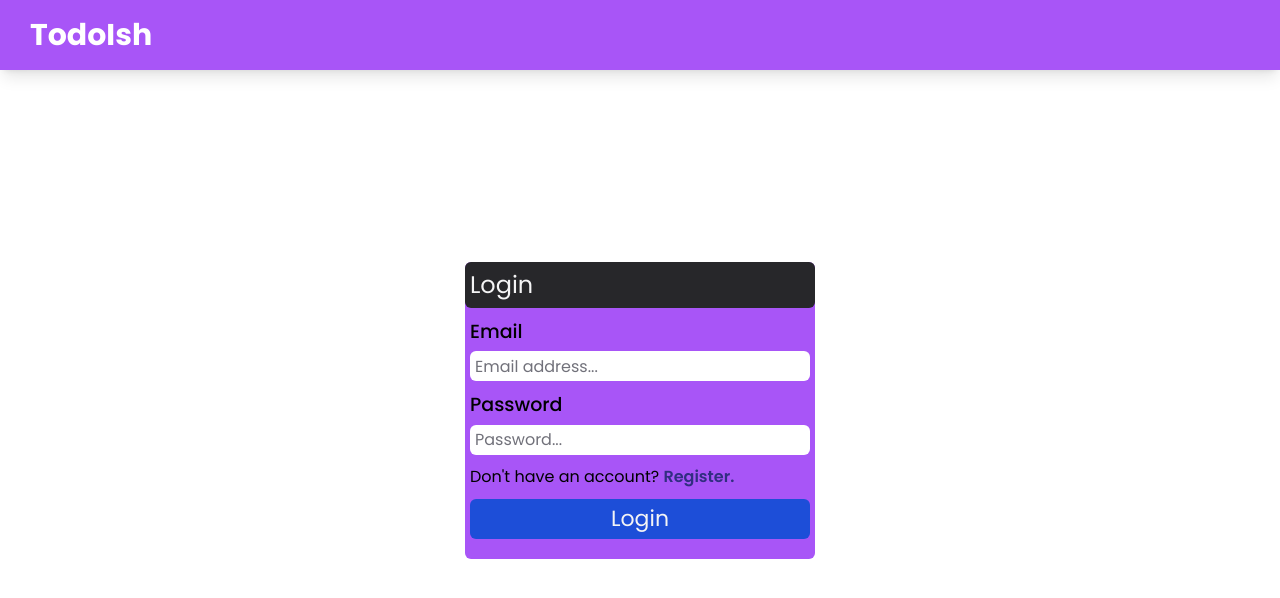
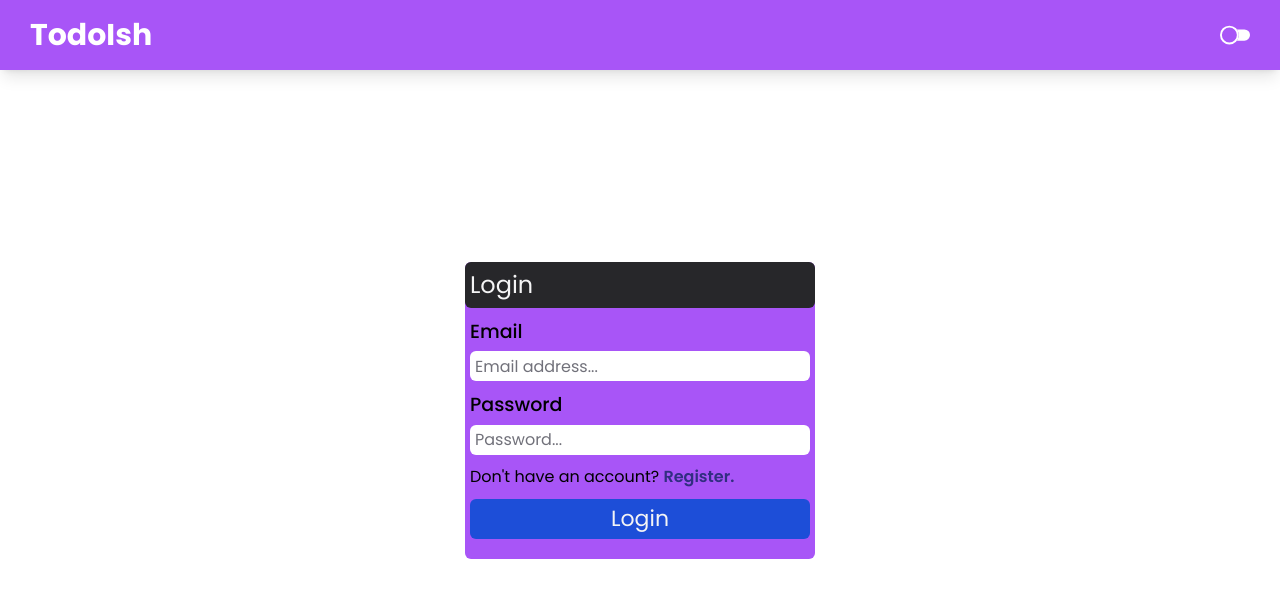
Before and after one commit to Swayangdipta/TodoIsh-Frontend, a React (Create React App) app: page / in a window 1280 px wide. Shown: the top 598 px of the page. Built offline with nearby package versions, Linux system fonts and the light colour scheme; no server answers.

Commit message:
Added Dark Mode partially

```diff
--- a/src/App.js
+++ b/src/App.js
@@ -1,4 +1,4 @@
-import { useContext, useEffect } from 'react';
+import { useState } from 'react';
 import {BrowserRouter as Router,Route,Routes} from 'react-router-dom'
 import {ToastContainer} from 'react-toastify'
 import 'react-toastify/dist/ReactToastify.css';
@@ -7,17 +7,22 @@ import Home from './components/Home';
 import {TodoProvider} from './context/TodoContext'
 
 function App() {
+  const [darkToggle,setDarkToggle] = useState(false)
+
   return (
-    <div className="App w-[100vw] min-h-[100vh] font-['poppins']">
+    <div className={`App w-[100vw] min-h-[100vh] font-['poppins'] ${darkToggle && 'dark'}`}>
+      <div className='w-[100vw] min-h-[100vh] dark:bg-zinc-800'>
         <ToastContainer />
         <TodoProvider>
         <Router>
           <Routes>
-          <Route path='/' element={<AuthSection />} />
-          <Route path='/home' element={<Home />} />
+            <Route path='/' element={<AuthSection darkToggle={darkToggle} setDarkToggle={setDarkToggle} />} />
+            <Route path='/home' element={<Home darkToggle={darkToggle} setDarkToggle={setDarkToggle} />} />
           </Routes>
         </Router>
         </TodoProvider>
+      </div>
+
     </div>
   );
 }
--- a/src/components/AuthSection.jsx
+++ b/src/components/AuthSection.jsx
@@ -4,13 +4,13 @@ import { isAuthenticated } from '../utils/LocalStorage'
 import AuthForm from './AuthForm'
 import Header from './Header'
 
-const AuthSection = () => {
+const AuthSection = ({darkToggle,setDarkToggle=f=>f}) => {
 
     const {user} = isAuthenticated()
   return (
     <>
         {user && (<Navigate to={"/home"} />)}
-        <Header location='auth' />
+        <Header location='auth' darkToggle={darkToggle} setDarkToggle={setDarkToggle} />
         <AuthForm />
     </>
   )
--- a/src/components/CreateTodoForm.jsx
+++ b/src/components/CreateTodoForm.jsx
@@ -68,7 +68,7 @@ const CreateTodoForm = () => {
         })
     }
   return (
-    <div className='w-[80vw] h-[200px] bg-purple-400 rounded-md mx-auto mt-[30px]'>
+    <div className='w-[80vw] h-[200px] dark:bg-zinc-900 bg-purple-400 rounded-md mx-auto mt-[30px]'>
         <form className='w-[100%] flex justify-center gap-[20px]'>
             <div className="formLeft flex flex-col w-[70%] mt-[20px]">
                 <input value={title} onChange={e=>handleChange("title",e)} type="text" placeholder='Type your todo here...' className='outline-none rounded-md indent-[10px] h-[30px]' />
--- a/src/components/Header.jsx
+++ b/src/components/Header.jsx
@@ -1,21 +1,28 @@
 import React, { useState } from 'react'
 import {ImMenu} from 'react-icons/im'
 import Menu from './Menu'
+import {BsToggle2On,BsToggle2Off} from 'react-icons/bs'
 
-const Header = ({location="home"}) => {
+const Header = ({location="home",darkToggle,setDarkToggle=f=>f}) => {
     const [isMenuOpen,setIsMenuOpen] = useState(false)
 
     const toggleMenu = () => {
         setIsMenuOpen(!isMenuOpen)
     }
   return (
-    <div className='w-[100vw] h-[70px] bg-purple-500 flex items-center justify-between shadow-lg'>
+    <div className='w-[100vw] h-[70px] dark:bg-zinc-900 bg-purple-500 flex items-center justify-between shadow-lg'>
         <h3 className="text-[30px] text-white font-[700] ml-[30px]">TodoIsh</h3>
-        {
-            location === "home" || location === "profile" ? (
-                <ImMenu onClick={toggleMenu} className='text-[30px] text-white mr-[30px] cursor-pointer' />
-            ) : ''
-        }
+        <div className='flex'>
+            {
+                darkToggle ? (<BsToggle2On onClick={e=>setDarkToggle(!darkToggle)} className='text-[30px] text-white mr-[30px] cursor-pointer' />) : (<BsToggle2Off onClick={e=>setDarkToggle(!darkToggle)} className='text-[30px] text-white mr-[30px] cursor-pointer' />)
+            }
+            {
+                location === "home" || location === "profile" ? (
+                    <ImMenu onClick={toggleMenu} className='text-[30px] text-white mr-[30px] cursor-pointer' />
+                ) : ''
+            }
+        </div>
+
         {
             isMenuOpen && (<Menu />)
         }
--- a/src/components/Home.jsx
+++ b/src/components/Home.jsx
@@ -8,7 +8,7 @@ import {toast} from 'react-toastify'
 import TodoContainer from './TodoContainer'
 import { Navigate } from 'react-router-dom'
 
-const Home = () => {
+const Home = ({darkToggle,setDarkToggle=f=>f}) => {
     const [todos,setTodos] = useContext(TodoContext)
     const [isLoading,setIsLoading] = useState(false)
     const {user,token} = isAuthenticated()
@@ -34,7 +34,7 @@ const Home = () => {
         {
             !token && (<Navigate to={"/"} />)
         }
-        <Header />
+        <Header darkToggle={darkToggle} setDarkToggle={setDarkToggle} />
         <CreateTodoForm />
         <TodoContainer />
     </>
--- a/tailwind.config.js
+++ b/tailwind.config.js
@@ -1,5 +1,6 @@
 /** @type {import('tailwindcss').Config} */
 module.exports = {
+  darkMode: 'class',
   content: ["./src/**/*.{js,jsx,ts,tsx}",],
   theme: {
     fontFamily: {
```
Lines whose indentation alone changed are shown as unchanged.
